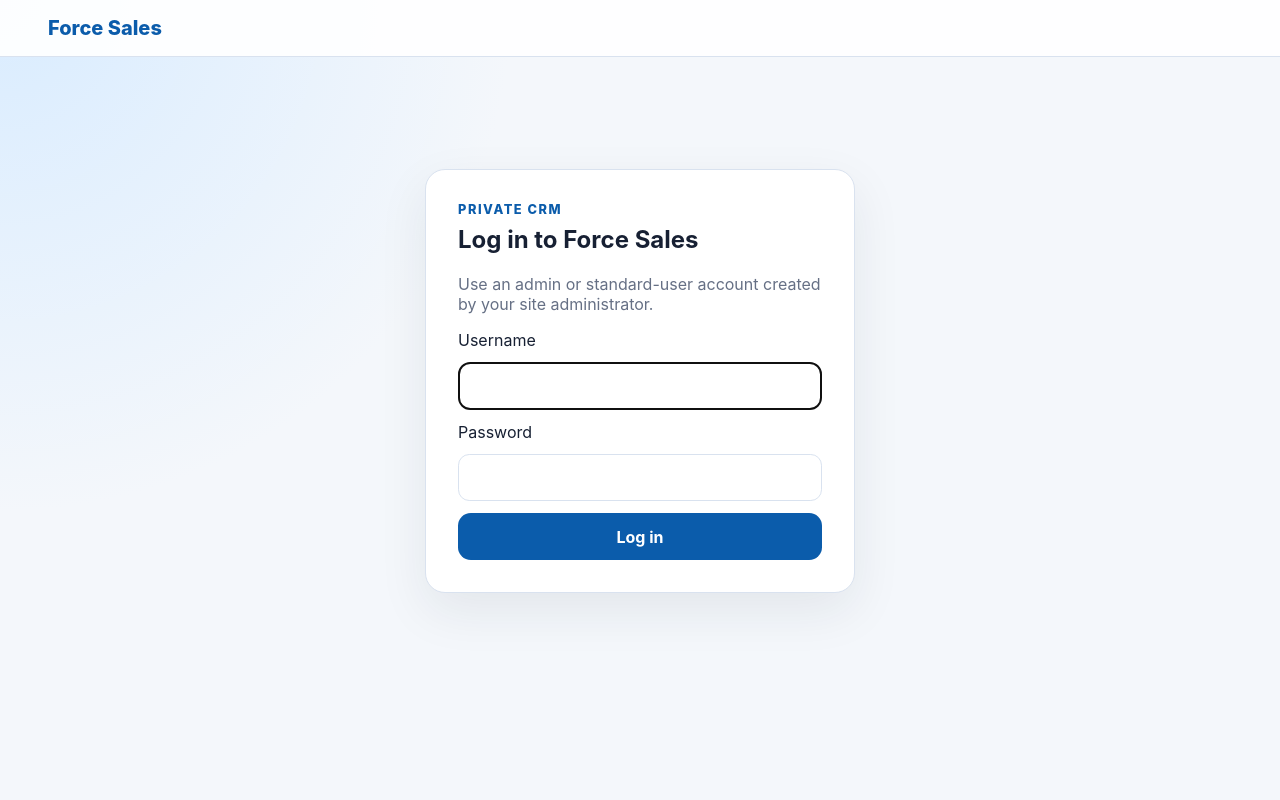
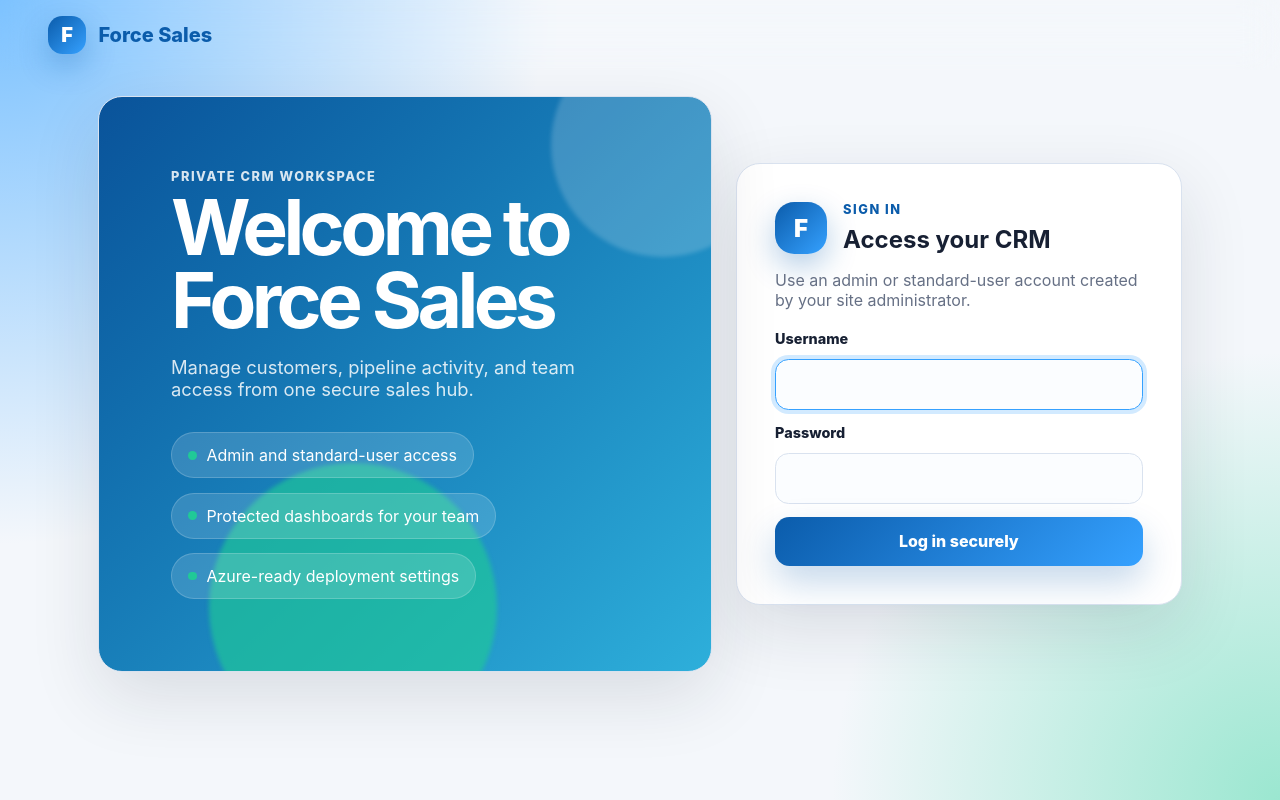
Before and after one commit to ddh73/forceSales, a Django app: page /accounts/login/ in a window 1280 px wide. Run offline with Django 5.2, Linux system fonts and the light colour scheme.

Commit message:
Improve login branding and theme configuration

```diff
--- /dev/null
+++ b/crm/context_processors.py
@@ -0,0 +1,31 @@
+import re
+
+from django.conf import settings
+
+_HEX_COLOR_RE = re.compile(r"^#[0-9a-fA-F]{6}$")
+
+
+def _safe_hex(value, fallback):
+    """Return a safe CSS hex color or a known-good fallback."""
+
+    if isinstance(value, str) and _HEX_COLOR_RE.fullmatch(value.strip()):
+        return value.strip()
+    return fallback
+
+
+def site_branding(request):
+    """Expose the configured site name and theme colors to templates."""
+
+    branding = settings.SITE_BRANDING
+    main_color = _safe_hex(branding.get("main_color"), "#0b5cab")
+    secondary_color = _safe_hex(branding.get("secondary_color"), "#35a1ff")
+    third_color = _safe_hex(branding.get("third_color"), "#20c997")
+
+    return {
+        "site_branding": {
+            "name": branding.get("name") or "Force Sales",
+            "main_color": main_color,
+            "secondary_color": secondary_color,
+            "third_color": third_color,
+        }
+    }
--- a/crm/templates/crm/base.html
+++ b/crm/templates/crm/base.html
@@ -4,12 +4,22 @@
 <head>
     <meta charset="utf-8">
     <meta name="viewport" content="width=device-width, initial-scale=1">
-    <title>{% block title %}Force Sales{% endblock %}</title>
+    <title>{% block title %}{{ site_branding.name }}{% endblock %}</title>
+    <style>
+        :root {
+            --primary: {{ site_branding.main_color }};
+            --secondary: {{ site_branding.secondary_color }};
+            --accent: {{ site_branding.third_color }};
+        }
+    </style>
     <link rel="stylesheet" href="{% static 'css/site.css' %}">
 </head>
-<body>
+<body class="{% block body_class %}{% endblock %}">
     <header class="site-header">
-        <a class="brand" href="{% url 'dashboard' %}">Force Sales</a>
+        <a class="brand" href="{% url 'dashboard' %}" aria-label="{{ site_branding.name }} home">
+            <span class="brand-mark" aria-hidden="true">{{ site_branding.name|first }}</span>
+            <span>{{ site_branding.name }}</span>
+        </a>
         {% if user.is_authenticated %}
             <nav class="nav-links" aria-label="Primary navigation">
                 <span>Signed in as {{ user.get_username }}</span>
--- a/crm/templates/registration/login.html
+++ b/crm/templates/registration/login.html
@@ -1,11 +1,31 @@
 {% extends "crm/base.html" %}
 
-{% block title %}Log in | Force Sales{% endblock %}
+{% block title %}Log in | {{ site_branding.name }}{% endblock %}
+{% block body_class %}auth-page{% endblock %}
 
 {% block content %}
-<section class="auth-card">
-    <p class="eyebrow">Private CRM</p>
-    <h1>Log in to Force Sales</h1>
+<section class="auth-layout" aria-labelledby="login-heading">
+    <aside class="auth-showcase">
+        <div class="showcase-orb orb-one" aria-hidden="true"></div>
+        <div class="showcase-orb orb-two" aria-hidden="true"></div>
+        <p class="eyebrow">Private CRM workspace</p>
+        <h1 id="login-heading">Welcome to {{ site_branding.name }}</h1>
+        <p class="lead">Manage customers, pipeline activity, and team access from one secure sales hub.</p>
+        <ul class="login-highlights" aria-label="CRM highlights">
+            <li>Admin and standard-user access</li>
+            <li>Protected dashboards for your team</li>
+            <li>Azure-ready deployment settings</li>
+        </ul>
+    </aside>
+
+    <section class="auth-card" aria-label="Login form">
+        <div class="auth-card-header">
+            <span class="brand-mark large" aria-hidden="true">{{ site_branding.name|first }}</span>
+            <div>
+                <p class="eyebrow">Sign in</p>
+                <h2>Access your CRM</h2>
+            </div>
+        </div>
         <p class="muted">Use an admin or standard-user account created by your site administrator.</p>
 
         {% if form.errors %}
@@ -21,7 +41,8 @@
             {{ form.password }}
 
             <input type="hidden" name="next" value="{{ next }}">
-        <button type="submit">Log in</button>
+            <button type="submit">Log in securely</button>
         </form>
     </section>
+</section>
 {% endblock %}
--- a/static/css/site.css
+++ b/static/css/site.css
@@ -3,12 +3,16 @@
     --bg: #f4f7fb;
     --card: #ffffff;
     --primary: #0b5cab;
-    --primary-dark: #073f78;
+    --secondary: #35a1ff;
+    --accent: #20c997;
+    --primary-dark: color-mix(in srgb, var(--primary), #000 25%);
     --text: #172033;
     --muted: #667085;
     --border: #d9e2ef;
     --success-bg: #e6f6ee;
     --success-text: #116149;
+    --danger-bg: #fff1f0;
+    --danger-text: #b42318;
 }
 
 * { box-sizing: border-box; }
@@ -16,25 +20,61 @@
 body {
     margin: 0;
     min-height: 100vh;
-    background: radial-gradient(circle at top left, #d9ecff 0, transparent 32rem), var(--bg);
+    background:
+        radial-gradient(circle at top left, color-mix(in srgb, var(--secondary), white 35%) 0, transparent 34rem),
+        radial-gradient(circle at bottom right, color-mix(in srgb, var(--accent), white 55%) 0, transparent 28rem),
+        var(--bg);
     color: var(--text);
     font-family: Inter, ui-sans-serif, system-ui, -apple-system, BlinkMacSystemFont, "Segoe UI", sans-serif;
 }
 
 .site-header {
     align-items: center;
-    background: rgba(255, 255, 255, 0.92);
+    background: rgba(255, 255, 255, 0.9);
+    backdrop-filter: blur(18px);
     border-bottom: 1px solid var(--border);
     display: flex;
     justify-content: space-between;
     padding: 1rem clamp(1rem, 4vw, 3rem);
 }
 
+.auth-page .site-header {
+    background: transparent;
+    border-bottom: 0;
+    position: absolute;
+    width: 100%;
+    z-index: 2;
+}
+
 .brand {
+    align-items: center;
     color: var(--primary);
+    display: inline-flex;
     font-size: 1.25rem;
     font-weight: 800;
+    gap: 0.75rem;
     text-decoration: none;
+}
+
+.brand-mark {
+    align-items: center;
+    background: linear-gradient(135deg, var(--primary), var(--secondary));
+    border-radius: 0.9rem;
+    box-shadow: 0 12px 30px color-mix(in srgb, var(--primary), transparent 70%);
+    color: white;
+    display: inline-flex;
+    font-weight: 900;
+    height: 2.4rem;
+    justify-content: center;
+    text-transform: uppercase;
+    width: 2.4rem;
+}
+
+.brand-mark.large {
+    border-radius: 1.2rem;
+    font-size: 1.5rem;
+    height: 3.25rem;
+    width: 3.25rem;
 }
 
 .nav-links {
@@ -63,20 +103,113 @@ body {
     padding: clamp(1.25rem, 4vw, 3rem);
 }
 
+.auth-page .page-shell {
+    max-width: 1180px;
+    min-height: 100vh;
+    padding-top: clamp(6rem, 12vh, 8rem);
+}
+
 .auth-card,
 .hero-card,
-.panel {
+.panel,
+.auth-showcase {
     background: var(--card);
     border: 1px solid var(--border);
-    border-radius: 1.25rem;
-    box-shadow: 0 18px 50px rgba(23, 32, 51, 0.08);
+    border-radius: 1.5rem;
+    box-shadow: 0 24px 70px rgba(23, 32, 51, 0.12);
+}
+
+.auth-layout {
+    align-items: stretch;
+    display: grid;
+    gap: 1.5rem;
+    grid-template-columns: minmax(0, 1.1fr) minmax(340px, 0.8fr);
+}
+
+.auth-showcase {
+    background:
+        linear-gradient(135deg, color-mix(in srgb, var(--primary), #000 10%), color-mix(in srgb, var(--secondary), var(--accent) 35%));
+    color: white;
+    overflow: hidden;
+    padding: clamp(2rem, 6vw, 4.5rem);
+    position: relative;
+}
+
+.auth-showcase .eyebrow,
+.auth-showcase .lead { color: rgba(255, 255, 255, 0.84); }
+
+.auth-showcase h1 {
+    font-size: clamp(2.4rem, 6vw, 4.8rem);
+    letter-spacing: -0.06em;
+    line-height: 0.95;
+    margin-bottom: 1rem;
+    max-width: 10ch;
+}
+
+.showcase-orb {
+    background: rgba(255, 255, 255, 0.18);
+    border-radius: 999px;
+    filter: blur(2px);
+    position: absolute;
+}
+
+.orb-one {
+    height: 14rem;
+    right: -4rem;
+    top: -4rem;
+    width: 14rem;
+}
+
+.orb-two {
+    background: color-mix(in srgb, var(--accent), transparent 35%);
+    bottom: -5rem;
+    height: 18rem;
+    left: 18%;
+    width: 18rem;
+}
+
+.login-highlights {
+    display: grid;
+    gap: 0.9rem;
+    list-style: none;
+    margin: 2rem 0 0;
+    padding: 0;
+    position: relative;
+    z-index: 1;
+}
+
+.login-highlights li {
+    align-items: center;
+    background: rgba(255, 255, 255, 0.14);
+    border: 1px solid rgba(255, 255, 255, 0.18);
+    border-radius: 999px;
+    display: inline-flex;
+    gap: 0.6rem;
+    padding: 0.75rem 1rem;
+    width: fit-content;
+}
+
+.login-highlights li::before {
+    background: var(--accent);
+    border-radius: 50%;
+    content: "";
+    height: 0.55rem;
+    width: 0.55rem;
 }
 
 .auth-card {
-    margin: 8vh auto;
-    max-width: 430px;
-    padding: 2rem;
+    align-self: center;
+    padding: clamp(1.5rem, 4vw, 2.4rem);
 }
+
+.auth-card-header {
+    align-items: center;
+    display: flex;
+    gap: 1rem;
+    margin-bottom: 1rem;
+}
+
+.auth-card-header h2 { margin-bottom: 0; }
 
 .hero-card {
     margin-bottom: 1.5rem;
@@ -102,37 +235,78 @@ h2 { margin-top: 0; }
 }
 
 .muted { color: var(--muted); }
-.error { color: #b42318; }
+
+.error {
+    background: var(--danger-bg);
+    border: 1px solid color-mix(in srgb, var(--danger-text), white 70%);
+    border-radius: 0.9rem;
+    color: var(--danger-text);
+    padding: 0.85rem 1rem;
+}
 
 .stacked-form {
     display: grid;
-    gap: 0.75rem;
+    gap: 0.8rem;
+    margin-top: 1.25rem;
+}
+
+.stacked-form label {
+    color: var(--text);
+    font-size: 0.9rem;
+    font-weight: 800;
 }
 
 .stacked-form input {
+    background: #fbfdff;
     border: 1px solid var(--border);
-    border-radius: 0.7rem;
+    border-radius: 0.85rem;
     font: inherit;
-    padding: 0.8rem 0.9rem;
+    outline: none;
+    padding: 0.9rem 1rem;
+    transition: border-color 160ms ease, box-shadow 160ms ease, transform 160ms ease;
+}
+
+.stacked-form input:focus {
+    border-color: var(--secondary);
+    box-shadow: 0 0 0 4px color-mix(in srgb, var(--secondary), transparent 78%);
+    transform: translateY(-1px);
 }
 
 button,
 .button-link {
-    background: var(--primary);
+    background: linear-gradient(135deg, var(--primary), var(--secondary));
     border: 0;
-    border-radius: 0.8rem;
+    border-radius: 0.9rem;
+    box-shadow: 0 16px 35px color-mix(in srgb, var(--primary), transparent 76%);
     color: white;
     cursor: pointer;
     display: inline-block;
     font: inherit;
-    font-weight: 700;
-    padding: 0.85rem 1rem;
+    font-weight: 800;
+    padding: 0.9rem 1rem;
     text-align: center;
     text-decoration: none;
+    transition: box-shadow 160ms ease, transform 160ms ease;
 }
 
 button:hover,
-.button-link:hover { background: var(--primary-dark); }
+.button-link:hover {
+    box-shadow: 0 20px 40px color-mix(in srgb, var(--primary), transparent 66%);
+    transform: translateY(-1px);
+}
+
+.link-button {
+    background: none;
+    border: 0;
+    box-shadow: none;
+    color: var(--primary);
+    padding: 0;
+}
+
+.link-button:hover {
+    box-shadow: none;
+    transform: none;
+}
 
 .grid {
     display: grid;
@@ -150,7 +324,7 @@ button:hover,
 }
 
 .badge.admin {
-    background: #e7f0ff;
+    background: color-mix(in srgb, var(--secondary), white 82%);
     color: var(--primary-dark);
 }
 
@@ -163,3 +337,22 @@ button:hover,
     line-height: 1.9;
     padding-left: 1.25rem;
 }
+
+@media (max-width: 820px) {
+    .auth-page .site-header {
+        position: static;
+    }
+
+    .auth-page .page-shell {
+        min-height: auto;
+        padding-top: 1.25rem;
+    }
+
+    .auth-layout {
+        grid-template-columns: 1fr;
+    }
+
+    .auth-showcase h1 {
+        max-width: 100%;
+    }
+}
```
Also changed, not shown: crm/tests.py (+20 -1 lines), force_sales/settings.py (+10 -0 lines), force_sales/site_branding.py (added, +11 -0 lines), README.md, 1 other file. Lines whose indentation alone changed are shown as unchanged.
